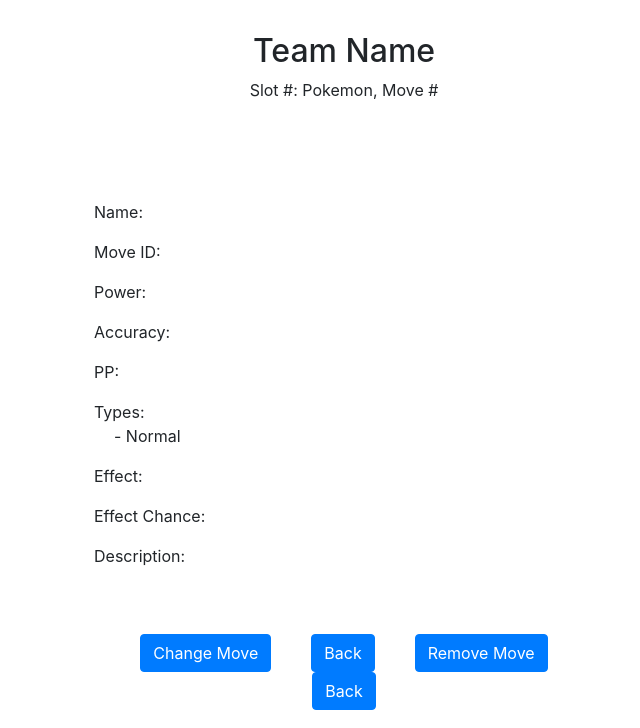
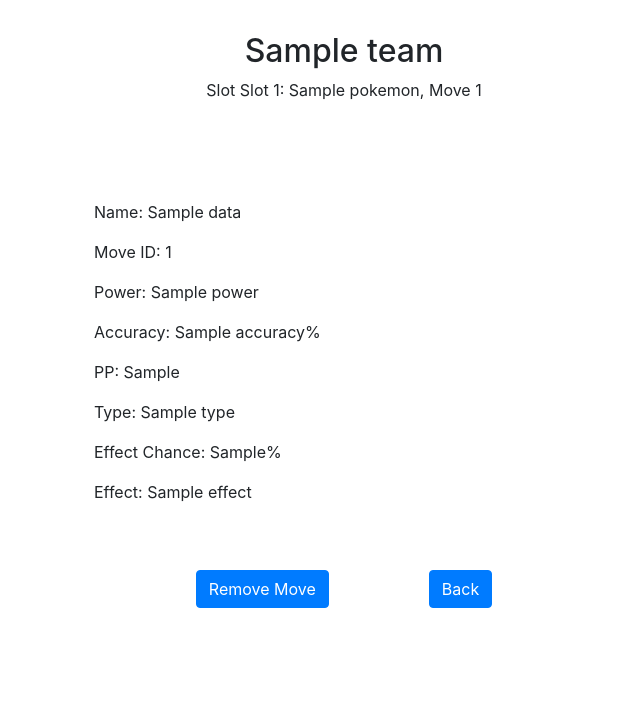
Before and after one commit to AndrewGregorovic/poketeams-web-T4A2, a Flask app: template src/templates/move_view.html in a window 1280 px wide. Shown: the part 72-800 px from the top of the page, without its empty margins (296-936 px from the left). Run offline with Flask 2, Linux system fonts and the light colour scheme; tables that the repository leaves empty hold one stand-in row (values such as "Sample post"); the template is opened without the code that fills it: values that come from a table or form of the project are taken from there, most other values are stand-ins (such as "Sample title", 1, 10 or a date in 2020); parts of the project's set-up code (start-up, migrations or seed data) failed here and were passed over; some libraries are stand-ins or nearby versions.

Commit message:
Moves controller endpoints and templates are working! Minor changes to forms and PokemonMovesSchema to fix bugs in the endpoints/templates.

```diff
--- a/src/forms.py
+++ b/src/forms.py
@@ -100,4 +100,4 @@ class RemovePokemonForm(FlaskForm):
 
 
 class RemoveMoveForm(FlaskForm):
-    submit = SubmitField("Remove Pokemon")
+    submit = SubmitField("Remove Move")
--- a/src/schemas/PokemonMovesSchema.py
+++ b/src/schemas/PokemonMovesSchema.py
@@ -8,6 +8,7 @@ class PokemonMovesSchema(ma.SQLAlchemyAutoSchema):
     class Meta:
         model = Pokemon_Moves
 
+    team_pokemon_id = ma.Integer(required=True)
     pokeapi_id = ma.Integer(required=True, validate=OneOf({*range(1, 899), *range(10001, 10221)}))
     pokemon_move_index = ma.Integer(required=True, validate=Range(min=1, max=4))
     move_id = ma.Integer(required=True, validate=Range(min=1, max=826))
--- a/src/templates/move_view.html
+++ b/src/templates/move_view.html
@@ -8,25 +8,62 @@
     <div class="container" style="width: auto;max-width: none;padding: 0px;">
         <div class="row" style="margin: 0px;width: auto;">
             <div class="col" style="padding: 0px;width: auto;padding-top: 32px;padding-bottom: 32px;">
-                <h2 class="text-center">Team Name</h2>
-                <p class="text-center">Slot #: Pokemon, Move #</p>
+                <h2 class="text-center">{{ team.name }}</h2>
+                <p class="text-center">Slot Slot {{ team_pokemon.team_index }}: {{ team_pokemon.pokemon.pokemon_name }}, Move {{ pokemon_move_index }}</p>
             </div>
         </div>
         <div class="row d-lg-flex justify-content-lg-center" style="margin: 0px;">
             <div class="col-12" style="padding: 50px;width: 600px;max-width: 600px;min-width: 400px;">
-                <p style="width: 500px;">Name:</p>
-                <p style="width: 500px;">Move ID:</p>
-                <p style="width: 500px;">Power:</p>
-                <p style="width: 500px;">Accuracy:</p>
-                <p style="width: 500px;">PP:</p>
-                <p style="margin-bottom: 0px;width: 500px;">Types:</p>
-                <p style="margin-left: 20px;">- Normal</p>
-                <p style="width: 500px;">Effect:</p>
-                <p style="width: 500px;">Effect Chance:</p>
-                <p style="width: 500px;">Description:</p>
+                <p style="width: 500px;">Name: {{ data["name"].capitalize() }}</p>
+                <p style="width: 500px;">Move ID: {{ data["id"] }}</p>
+                <p style="width: 500px;">Power: {{ data["power"] if data["power"] else 0 }}</p>
+                {% if data["accuracy"] %}
+                    <p style="width: 500px;">Accuracy: {{ data["accuracy"] }}%</p>
+                {% endif %}
+                <p style="width: 500px;">PP: {{ data["pp"] }}</p>
+                <p style="width: 500px;">Type: {{ data["type"]["name"].capitalize() }}</p>
+                {% if data["effect_chance"] %}
+                    <p style="width: 500px;">Effect Chance: {{ data["effect_chance"] }}%</p>
+                    {% set effect_chance = "data['effect_chance']%" %}
+                {% else %}
+                    {% set effect_chance = "" %}
+                {% endif %}
+                <p style="width: 500px;">Effect: {{ data["effect_entries"][0]["effect"].replace("$effect_chance%", effect_chance) }}</p>
             </div>
         </div>
-        <div class="d-flex justify-content-center"><button class="btn btn-primary" type="button" style="margin: 0px 20px;">Change Move</button><button class="btn btn-primary" type="button" style="margin: 0px 20px;">Back</button><button class="btn btn-primary" type="button" style="margin: 0px 20px;">Remove Move</button></div>
-        <div class="d-flex justify-content-center"><button class="btn btn-primary" type="button">Back</button></div>
+        {% if type == "team" %}
+            {% if current_user.id == team.owner_id %}
+                <div class="d-flex justify-content-center" style="margin-bottom: 50px;">
+                    <a href="{{ url_for('moves.get_pokemon_move_list', team_id=team_id, team_index=team_index, pokemon_move_index=pokemon_move_index) }}">
+                        <button class="btn btn-primary" type="button" style="margin: 0px 20px;">Change Move</button>
+                    </a>
+                    <a href="{{ url_for('pokemon.view_team_pokemon', team_id=team_id, team_index=team_index) }}">
+                        <button class="btn btn-primary" type="button" style="margin: 0px 20px;">Back</button>
+                    </a>
+                    <form method="POST" action="{{ url_for('moves.delete_pokemon_move_slot', team_id=team_id, team_index=team_index, pokemon_move_index=pokemon_move_index) }}">
+                        {{ form.csrf_token }}
+                        <div class="submit-button" style="margin: 0px 20px;">
+                            {{ form.submit(class="btn btn-primary") }}
+                        </div>
+                    </form>
+                </div>
+            {% else %}
+                <div class="d-flex justify-content-center" style="margin-bottom: 50px;">
+                    <button class="btn btn-primary" type="button">Back</button>
+                </div>
+            {% endif %}
+        {% else %}
+            <div class="d-flex justify-content-center" style="margin-bottom: 50px;">
+                <form method="POST" action="{{ url_for('moves.edit_pokemon_move_slot', team_id=team_id, team_index=team_index, pokemon_move_index=pokemon_move_index, move_id=move_id) }}">
+                    {{ form.csrf_token }}
+                    <div class="submit-button" style="margin-right: 50px;">
+                        {{ form.submit(class="btn btn-primary") }}
+                    </div>
+                </form>
+                <a href="{{ url_for('moves.get_pokemon_move_list', team_id=team_id, team_index=team_index, pokemon_move_index=pokemon_move_index) }}">
+                    <button class="btn btn-primary" type="button" style="margin-left: 50px;">Back</button>
+                </a>
+            </div>
+        {% endif %}
     </div>
 {% endblock content%}
```
Also changed, not shown: src/controllers/moves_controller.py (+9 -4 lines), src/templates/move_select.html (+9 -3 lines).
